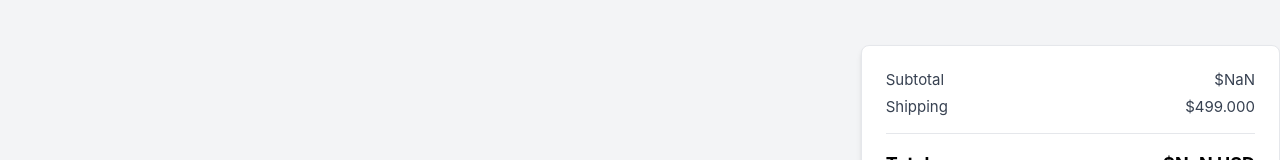
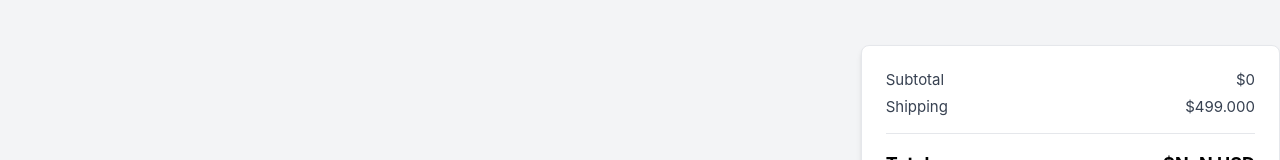
Before and after one commit to cimisachimi/campinggear-site, a React (Vite) app in the folder frontend/: page /cart in a window 1280 px wide. Shown: the part 312-472 px from the top of the page. Built offline with nearby package versions, Linux system fonts and the light colour scheme.

Commit message:
Update Cart.jsx

```diff
--- a/frontend/src/pages/Cart.jsx
+++ b/frontend/src/pages/Cart.jsx
@@ -2,7 +2,7 @@ import React, { useContext } from "react";
 import { ShopContext } from "../Context/ShopContext";
 
 const Cart = () => {
-  const { all_products, cartItems, removeFromCart } = useContext(ShopContext);
+  const { all_products, cartItems, removeFromCart, getTotalCartAmount} = useContext(ShopContext);
 
   const updateQuantity = (itemId, increment) => {
     // Ensure quantity doesn't go below 0
@@ -112,7 +112,7 @@ const Cart = () => {
         <div className="mt-6 h-full rounded-lg border bg-white p-6 shadow-md md:mt-0 md:w-1/3">
           <div className="mb-2 flex justify-between">
             <p className="text-gray-700">Subtotal</p>
-            <p className="text-gray-700">${subtotal.toFixed(3)}</p>
+            <p className="text-gray-700">${getTotalCartAmount()}</p>
           </div>
           <div className="flex justify-between">
             <p className="text-gray-700">Shipping</p>
```
